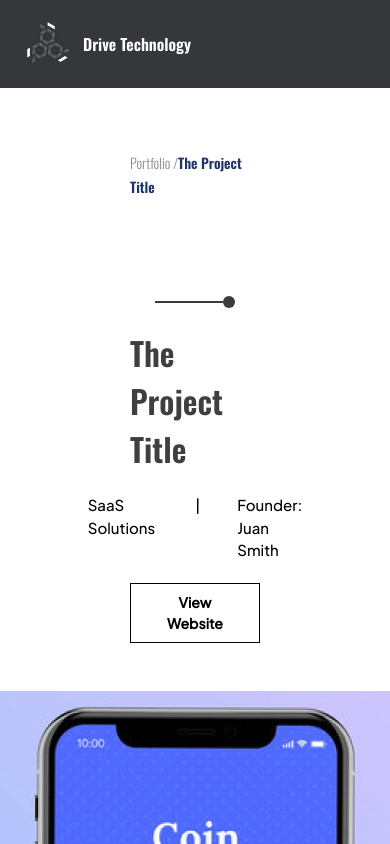
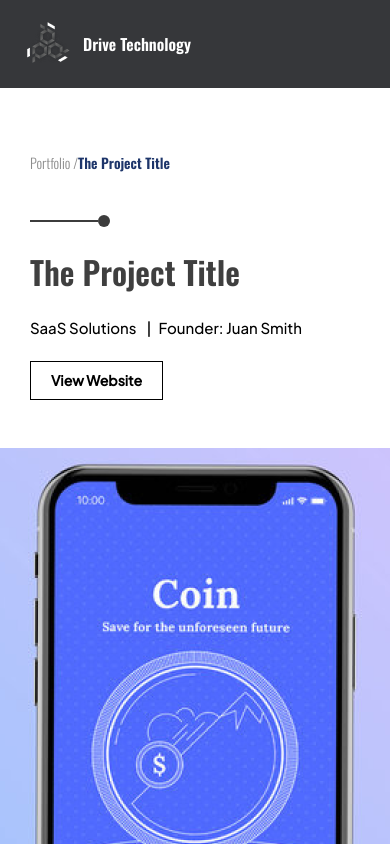
Before and after one commit to AhsanDT/drivetech, a Next.js app: page /portfolio/d1 in a window 390 px wide. Shown: the top 844 px of the page. Built offline with nearby package versions, Linux system fonts and the light colour scheme; some icons are missing.

Commit message:
working on portfolio page

```diff
--- a/src/components/portfolio/ProjectDetail.jsx
+++ b/src/components/portfolio/ProjectDetail.jsx
@@ -12,7 +12,7 @@ const ProjectDetail = ({ id, DATA }) => {
         {DATA.map((data) => {
           return (
             <div className="pt-[50px] pb-[92px]">
-              <div className="px-[130px]">
+              <div className="px-[30px] md:px-[130px]">
                 <Link href="/portfolio">
                   <span className="text-[rgb(140,140,140)] text-[14px] cursor-pointer">
                     Portfolio /
@@ -23,28 +23,28 @@ const ProjectDetail = ({ id, DATA }) => {
                 </span>
               </div>
               <div>
-                <div className="pt-[77px] flex flex-col gap-y-[21px] justify-center items-center">
-                  <div className="flex items-center px-[130px] mt-[21px]">
+                <div className="pt-[20px] md:pt-[77px] flex flex-col gap-y-[21px] justify-center md:items-center">
+                  <div className="flex items-center px-[30px] md:px-[130px] mt-[21px]">
                     <div className=" bg-[#3C3C3C] w-[68px] h-[2px]"></div>
                     <div className=" bg-[#3C3C3C] w-[12px] h-[12px] rounded-full"></div>
                   </div>
-                  <h1 className="text-[32px] font-oswald font-bold text-[#3F3F3F] lg:text-[48px] px-[130px]">
+                  <h1 className="text-[32px] font-oswald font-bold text-[#3F3F3F] lg:text-[48px] px-[30px] md:px-[130px]">
                     {data.title}
                   </h1>
-                  <div className="font-jakarta text-[15px] px-[130px] flex gap-x-[40px]">
+                  <div className="font-jakarta text-[15px] px-[30px] md:px-[130px] flex gap-x-[10px] md:gap-x-[40px]">
                     <span>{data.type}</span>
                     <span className="text-[black]  w-[2px]">|</span>
 
                     <span>Founder: {data.founder}</span>
                   </div>
-                  <Button className="mx-[130px] px-[16px] border-black py-[8px] font-jakarta text-[14px]">
+                  <Button className="mx-[30px] w-fit md:mx-[130px] px-[16px] border-black py-[8px] font-jakarta text-[14px]">
                     View Website
                   </Button>
                 </div>
                 <div className="img-container py-[48px]">
                   <div className={`${styles.parallax}`}></div>
                 </div>
-                <div className="px-[300px] flex flex-col gap-y-[32px]">
+                <div className="px-[30px] md:px-[120px] xl:px-[300px] flex flex-col gap-y-[32px]">
                   <h3 className="text-[32px] text-[#3F3F3F] font-oswald font-bold">
                     The Project Sub Title
                   </h3>
@@ -54,15 +54,15 @@ const ProjectDetail = ({ id, DATA }) => {
                   <span>{data.subTitle.substring(1000, 1600)}</span>
                 </div>
               </div>
-              <div className="flex justify-center gap-x-[180px] px-[130px] py-[40px]">
-                <div className="img-container w-[366px] h-[261px]">
+              <div className="flex flex-col gap-y-[20px] md:flex-row justify-center gap-x-[10px] xl:gap-x-[180px] px-[30px] md:px-[130px] py-[40px]">
+                <div className="img-container w-full md:w-[366px] md:h-[261px]">
                   <Image src={data.img} alt="img" />
                 </div>
-                <div className="img-container w-[366px] h-[261px]">
+                <div className="img-container w-full md:w-[366px] md:h-[261px]">
                   <Image src={data.img} alt="img" />
                 </div>
               </div>
-              <div className="px-[300px] flex flex-col gap-y-[32px]">
+              <div className="px-[30px] md:px-[120px] xl:px-[300px] flex flex-col gap-y-[32px]">
                 <h3 className="text-[32px] text-[#3F3F3F] font-oswald font-bold">
                   The Project Sub Title
                 </h3>
```
